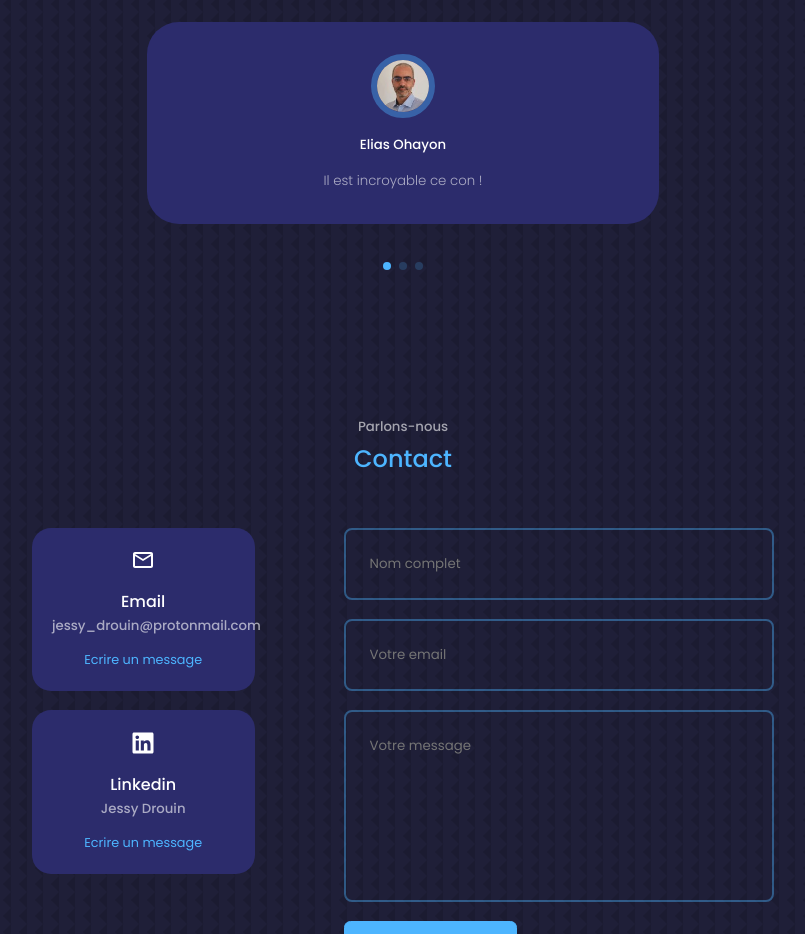
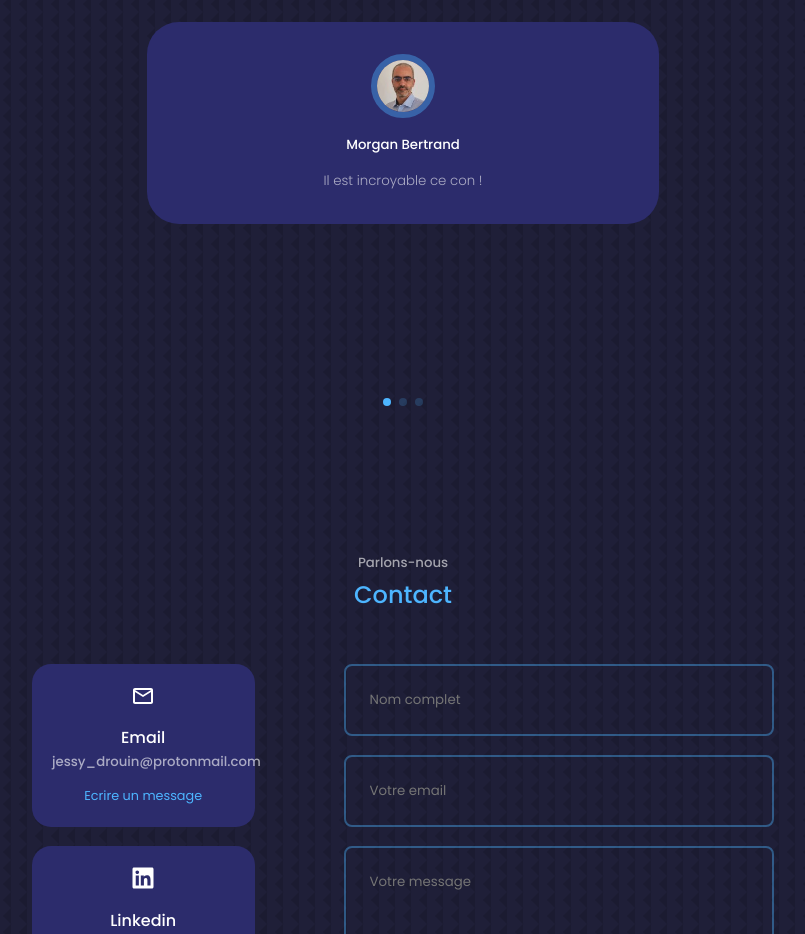
Before and after one commit to Namejess/namejess.github.io, a React (Create React App) app: page / in a window 1280 px wide. Shown: the part 3860-4794 px from the top of the page, without its empty margins (237-1042 px from the left). Built offline with nearby package versions, Linux system fonts and the light colour scheme.

Commit message:
build commit

```diff
--- a/package.json
+++ b/package.json
@@ -1,6 +1,6 @@
 {
   "name": "react-portfolio-website1",
-  "homepage": "https://namejess.github.io/ namejess.github.io",
+  "homepage": "https://namejess.github.io/namejess.github.io",
   "version": "0.1.0",
   "private": true,
   "dependencies": {
@@ -17,7 +17,7 @@
   },
   "scripts": {
     "predeploy": "npm run build",
-    "deploy": "gh-pages -d build",
+    "deploy": "gh-pages -b master -d build",
     "start": "react-scripts start",
     "build": "react-scripts build",
     "test": "react-scripts test",
--- a/src/components/testimonials/Testimonials.jsx
+++ b/src/components/testimonials/Testimonials.jsx
@@ -16,17 +16,17 @@ import "swiper/css/pagination";
 const data = [
   {
     avatar: AVTR1,
-    name: 'Elias Ohayon',
+    name: 'Morgan Bertrand',
     review: 'Il est incroyable ce con !'
   },
   {
     avatar: AVTR2,
     name: 'Elias Ohayon',
-    review: 'Il est VRAIMENT incroyable ce con !'
+    review: "En plus d'être doté d'une remarquable capacité d'analyse sur les sujets les plus pointus, Jessy possède la faculté rare d'apprendre en continu et de façon très poussée jusqu'à un niveau de maitrise des sujets élevé. Son leadership naturel complète le tableau : celui d'une personne qu'on a envie d'avoir dans son équipe."
   },
   {
     avatar: AVTR3,
-    name: 'Morgan Bertrand',
+    name: 'Steeve Chabanel',
     review: 'Il est TERRIBLEMENT incroyable ce con !'
   }
 ]
```
